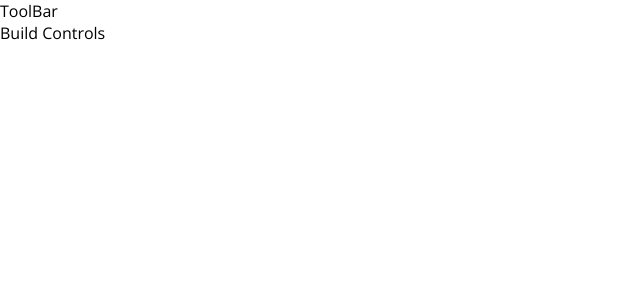
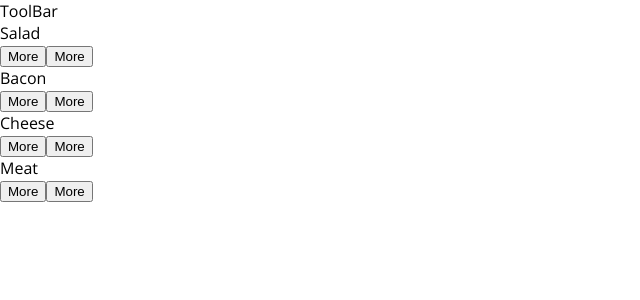
Before and after one commit to mscorzoni/react-fast-food-app, a React app: page / in a window 1280 px wide. Shown: the top 300 px of the page, without its empty margins (0-640 px from the left). Built offline with nearby package versions, Linux system fonts and the light colour scheme.

Commit message:
add burger controls

```diff
--- /dev/null
+++ b/src/components/Burger/BuildControls/BuildControl/BuildControl.js
@@ -0,0 +1,13 @@
+import React from 'react';
+
+import classes from './BuildControl.css';
+
+const buildControl = (props) => (
+  <div className={classes.BuildControl}>
+    <div className={classes.Label}>{props.label}</div>
+      <button className={classes.More}>More</button>
+      <button className={classes.Less}>More</button>
+  </div>
+  );
+
+export default buildControl;
--- /dev/null
+++ b/src/components/Burger/BuildControls/BuildControls.js
@@ -0,0 +1,22 @@
+import React from 'react';
+
+import classes from './BuildControls.css';
+import BuildControl from './BuildControl/BuildControl';
+
+const controls = [
+  { label: 'Salad', type: 'salad' },
+  { label: 'Bacon', type: 'bacon' },
+  { label: 'Cheese', type: 'cheese' },
+  { label: 'Meat', type: 'meat' },
+];
+
+const buildControls = (props) => (
+  <div className={classes.BuildControls}>
+    {controls.map(ctrl => (
+        <BuildControl key={ctrl.label} label={ctrl.label} />
+      ))}
+  </div>
+  );
+
+
+export default buildControls;
--- a/src/containers/BurgerBuilder/BurgerBuilder.js
+++ b/src/containers/BurgerBuilder/BurgerBuilder.js
@@ -2,6 +2,7 @@
 
 import Aux from '../../hoc/Aux/Aux';
 import Burger from '../../components/Burger/Burger';
+import BuildControls from '../../components/Burger/BuildControls/BuildControls';
 
 class BurgerBuilder extends Component {
 
@@ -18,7 +19,7 @@
     return (
       <Aux>
         <Burger ingredients={this.state.ingredients}/>
-        <div>Build Controls</div>
+        <BuildControls />
       </Aux>
       );
   }
```
